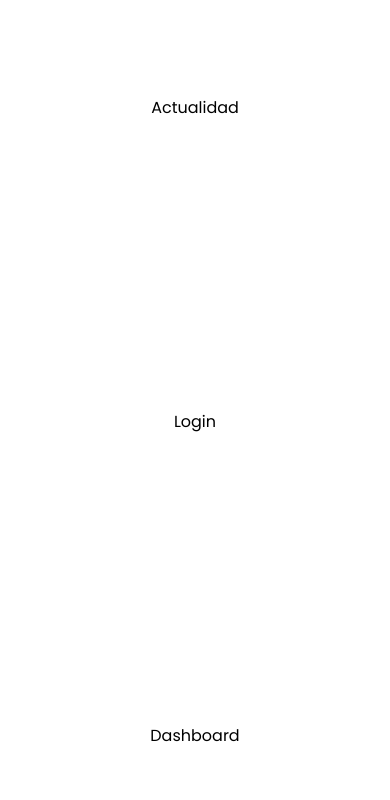
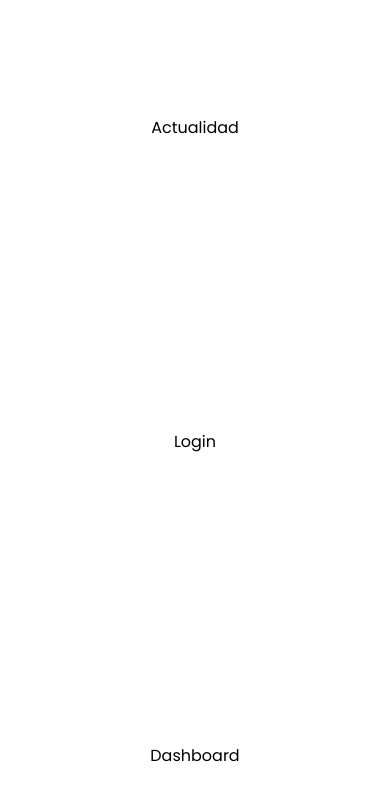
Before and after one commit to mariandrean/NewValue-Nextjs, a Next.js app: page / in a window 390 px wide. Shown: the top 800 px of the page. Built offline with nearby package versions, Linux system fonts and the light colour scheme.

Commit message:
fix:add-margin-to-app-layout-and-center-image-in-news-details-page

```diff
--- a/src/app/actualidad/[newsId]/page.js
+++ b/src/app/actualidad/[newsId]/page.js
@@ -12,8 +12,8 @@ async function NewsDetails({ params }) {
     <>
       <h1 className="font-semibold text-lg mb-5">ACTUALIDAD</h1>
       {
-        <section className='flex-col md:grid grid-cols-9 gap-12 place-content-center place-items-center'>
-          <img src={news.image} alt={news.title} className='col-span-4 object-cover place-self-start h-full max-h-[700px] mb-6' />
+        <section className='flex flex-col md:grid grid-cols-9 gap-8 md:gap-12 place-content-center place-items-center'>
+          <img src={news.image} alt={news.title} className='col-span-4 object-cover md:self-start h-full md:max-h-[700px]' />
           <div className='col-span-5 place-self-start flex flex-col gap-5'>
             <p className='text-xs'>{dateConverter(news.date)}</p>
             <h1 className='font-semibold'>{news.title}</h1>
--- a/src/app/layout.js
+++ b/src/app/layout.js
@@ -12,7 +12,7 @@ export default function RootLayout({ children }) {
   return (
     <html lang="en">
       <body className={poppins.className+" flex flex-col place-items-center"}>
-        <main className="max-w-[1000px]">
+        <main className="max-w-[1000px] m-5">
           {children}
         </main>
       </body>
```
